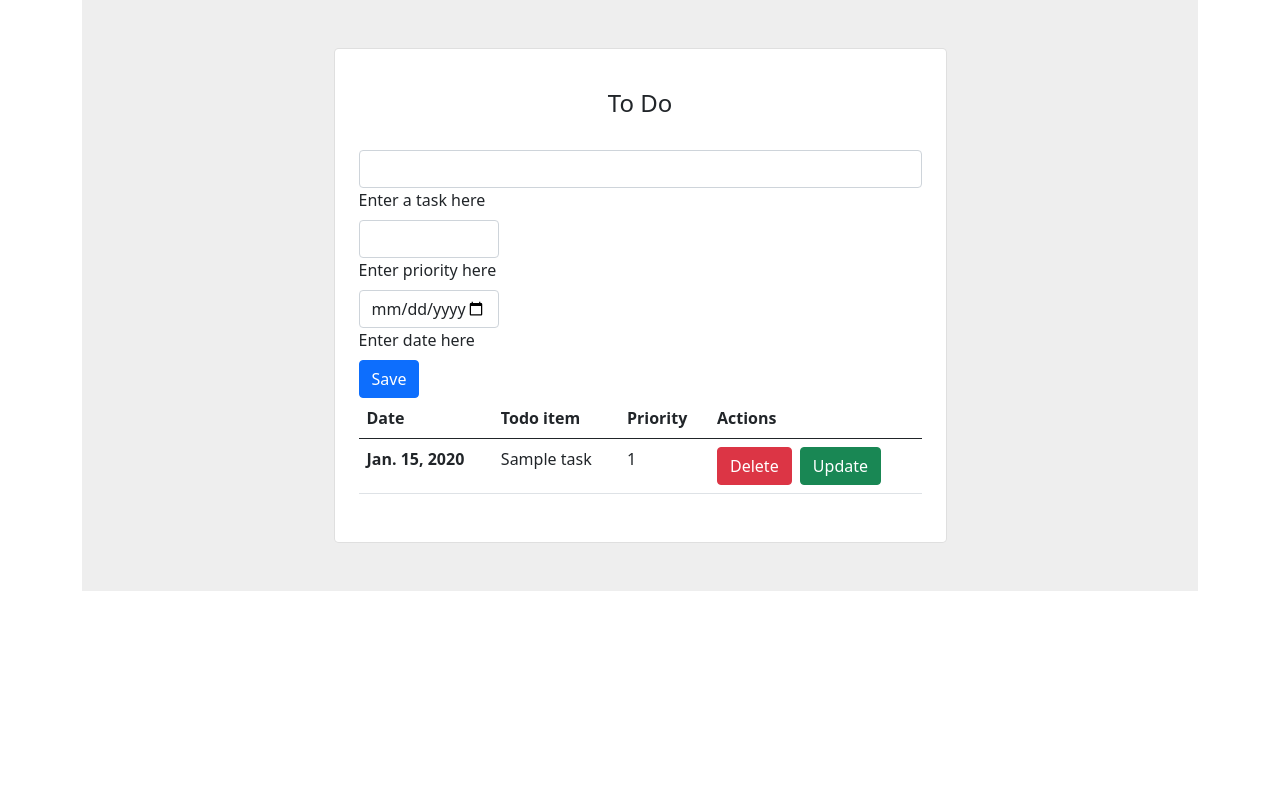
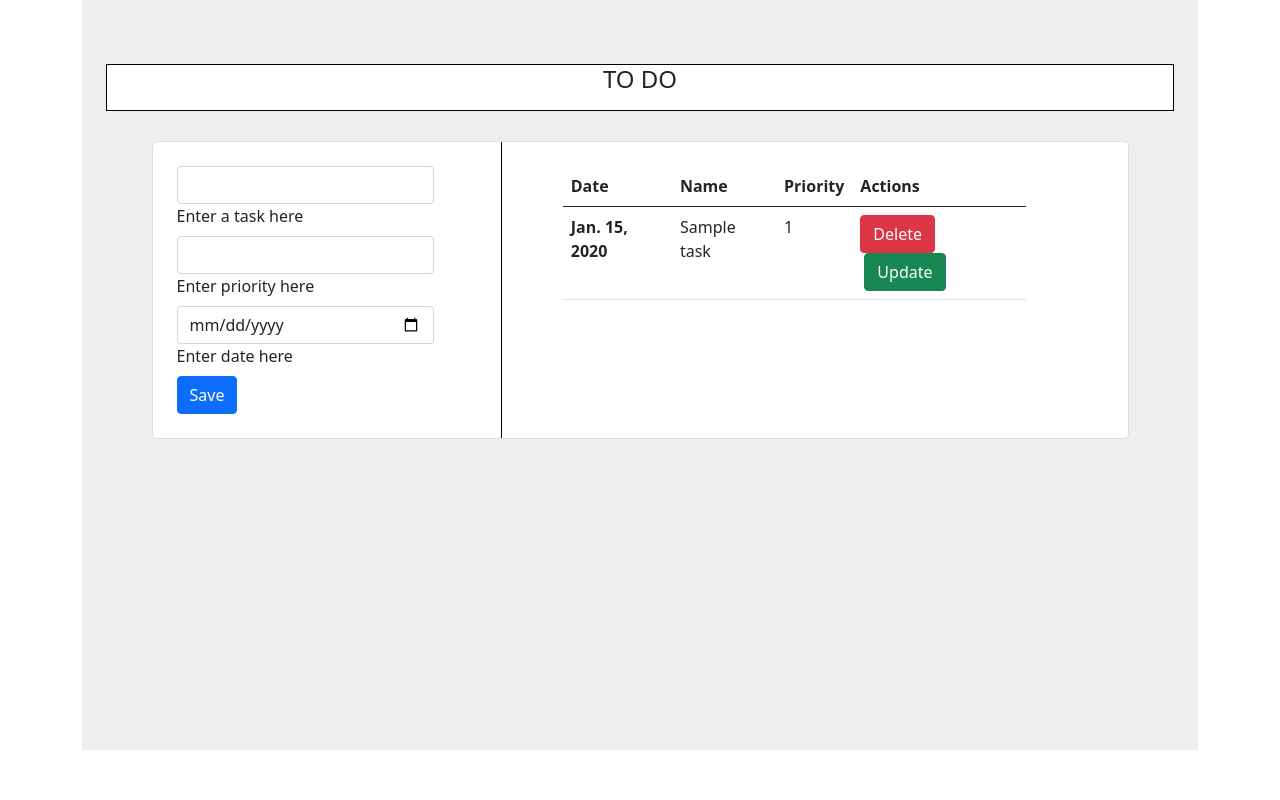
Before and after one commit to tubii2255/django_todo, a Django app: page / in a window 1280 px wide. Run offline with Django 4.2, Linux system fonts and the light colour scheme; tables that the repository leaves empty hold one stand-in row (values such as "Sample post").

Commit message:
bug fixed

```diff
--- a/todoproject/templates/base.html
+++ b/todoproject/templates/base.html
@@ -8,6 +8,16 @@
     <link href="https://cdn.jsdelivr.net/npm/bootstrap@5.0.2/dist/css/bootstrap.min.css" rel="stylesheet" integrity="sha384-EVSTQN3/azprG1Anm3QDgpJLIm9Nao0Yz1ztcQTwFspd3yD65VohhpuuCOmLASjC" crossorigin="anonymous">
     <script src="https://cdn.jsdelivr.net/npm/@popperjs/core@2.9.2/dist/umd/popper.min.js" integrity="sha384-IQsoLXl5PILFhosVNubq5LC7Qb9DXgDA9i+tQ8Zj3iwWAwPtgFTxbJ8NT4GN1R8p" crossorigin="anonymous"></script>
     <script src="https://cdn.jsdelivr.net/npm/bootstrap@5.0.2/dist/js/bootstrap.min.js" integrity="sha384-cVKIPhGWiC2Al4u+LWgxfKTRIcfu0JTxR+EQDz/bgldoEyl4H0zUF0QKbrJ0EcQF" crossorigin="anonymous"></script>
+    <style>.vl {
+        border-left: 1px solid rgb(0, 0, 0);
+        height: 296px;
+        position: absolute;
+        left: 36%;
+        margin-left: -3px;
+        top: 0;
+      }
+      </style>
+
 </head>
 <body>
     {% block body %}
--- a/todoproject/templates/edit.html
+++ b/todoproject/templates/edit.html
@@ -2,7 +2,7 @@
 {% block body %}
 <form action="" method="post">
     {% csrf_token %}
-    {{to.as_p}}
+    {{form.as_p}}
     <button type="submit"> confirm</button>
 </form>
 {% endblock %}
--- a/todoproject/templates/home.html
+++ b/todoproject/templates/home.html
@@ -10,45 +10,52 @@
     <div class="row">
         <form action="" method="POST" >
             {% csrf_token %}
-        <section class="vh-1000" style="background-color: #eee;">
+        <section class="vh-1000" style="background-color: #eee;height: 750px; ">
             <div class="container py-5 h-100">
-              <div class="row d-flex justify-content-center align-items-center h-100">
-                <div class="col col-lg-9 col-xl-7">
+              <h4 class="text-center my-3 pb-3" style = "border: 1px solid black; text-align: center; background: rgb(255, 255, 255);">TO DO </h4>
+              <div class="row d-flex justify-content-center align-items-center h-50">
+                <div class="col col-lg-9 col-xl-11">
                   <div class="card rounded-3">
                     <div class="card-body p-4">
 
-                      <h4 class="text-center my-3 pb-3">To Do </h4>
+                      <!-- <h4 class="text-center my-3 pb-3">TO do </h4> -->
+                      <div class="col-5" style="float: left;">
 
                       <form class="row row-cols-lg-auto g-3 justify-content-center align-items-center mb-4 pb-2">
-                        <div class="col-12">
+                        <div class="col-8" style="float: left;">
                           <div class="form-outline">
                             <input name="name" type="text" id="form1" class="form-control" />
                             <label class="form-label" for="form1">Enter a task here</label>
                           </div>
                         </div>
 
-                        <div class="col-3">
+                        <div class="col-8">
                         <div class="form-outline">
                             <input  type="text" name="priority" id="form1" class="form-control" />
                             <label class="form-label"  for="form1">Enter priority here</label>
                           </div></div>
 
-                        <div class="col-3">
+                        <div class="col-8">
                           <div class="form-outline">
                               <input  type="date" name="date" id="form1" class="form-control" />
                               <label class="form-label"  for="form1">Enter date here</label>
                             </div></div>
 
-                          <div class="col-12">
+                          <div class="col-3">
                             <input type="submit"  class="btn btn-primary" value='Save' >
                           </div>
-                      </form>
+                      </form></div>
 
+
+
+
+                      <div class="vl"></div>
+                        <div class="col-6" style="float: left;">
                       <table class="table mb-4">
                         <thead>
                           <tr>
                             <th scope="col">Date</th>
-                            <th scope="col">Todo item</th>
+                            <th scope="col">Name</th>
                             <th scope="col">Priority</th>
                             <th scope="col">Actions</th>
                           </tr>
@@ -69,7 +76,7 @@
 
                           {% endfor %}
                         </tbody>
-                      </table>
+                      </table></div>
 
                     </div>
                   </div>
--- a/todoproject/todoapp/urls.py
+++ b/todoproject/todoapp/urls.py
@@ -3,9 +3,10 @@ from . import views
 
 
 urlpatterns = [
-    path('',views.TodoListview.as_view(),name='todofn'),
+    path('',views.todofn,name='todofn'),
+
     path('delete/<int:tid>/',views.deletefn,name='deletefn'),
-    path('edit/<int:taskid>/',views.update,name='update'),
+    path('edit/<int:pk>/',views.update ,name='update'),
 
 
 ]
--- a/todoproject/todoapp/views.py
+++ b/todoproject/todoapp/views.py
@@ -1,25 +1,59 @@
 from django.shortcuts import redirect, render
+from django.urls import reverse_lazy
 from .models import Task
 from .forms import TodoForm
 from django.views.generic import ListView
+from django.views.generic.detail import DetailView
+from django.views.generic.edit import UpdateView, DeleteView, CreateView
 
-class TodoListview(ListView):
-    model=Task
-    template_name='home.html'
-    context_object_name= 'task1'
+
+# class todocreate(CreateView):
+#     model= Task
+#     # template_name= 'home.html'
+
+#     fields = ['name','priority','date']
+#     sucess_url = reverse_lazy('todofn')
 
 
 
-# def todofn(request):
-#     if request.method == 'POST':
-#         name=request.POST.get('name','')
-#         priority=request.POST.get('priority','')
-#         date=request.POST.get('date','')
-#         task=Task(name=name,priority=priority,date=date)
-#         task.save()
-#     task1=Task.objects.all()
+# class TodoListview(ListView):
+#     model=Task
+#     template_name='home.html'
+#     context_object_name= 'task1'
 
-#     return render(request,'home.html',{'task1':task1})
+
+
+# class Todoupdate(UpdateView):
+#     model= Task
+#     template_name='edit.html'
+#     context_object_name='task'
+#     fields= ['name','priority','date']
+#     def get_success_url(self) :
+#         return reverse_lazy('todofn')
+#         # ,kwargs={'pk':self.object.id}
+
+
+# class tododelete(DeleteView):
+#     model= Task
+#     template_name= 'delete.html'
+#     sucess_url = reverse_lazy('todofn')
+
+# class TodoDetail(DetailView):
+    # model = Task
+    # template_name = 'home.html'
+    # context_object_name = 'task1'
+
+
+def todofn(request):
+    if request.method == 'POST':
+        name=request.POST.get('name','')
+        priority=request.POST.get('priority','')
+        date=request.POST.get('date','')
+        task=Task(name=name,priority=priority,date=date)
+        task.save()
+    task1=Task.objects.all()
+
+    return render(request,'home.html',{'task1':task1})
 # Create your views here.
 def deletefn(request,tid):
     task=Task.objects.get(id=tid)
```
Also changed, not shown: todoproject/db.sqlite3.
